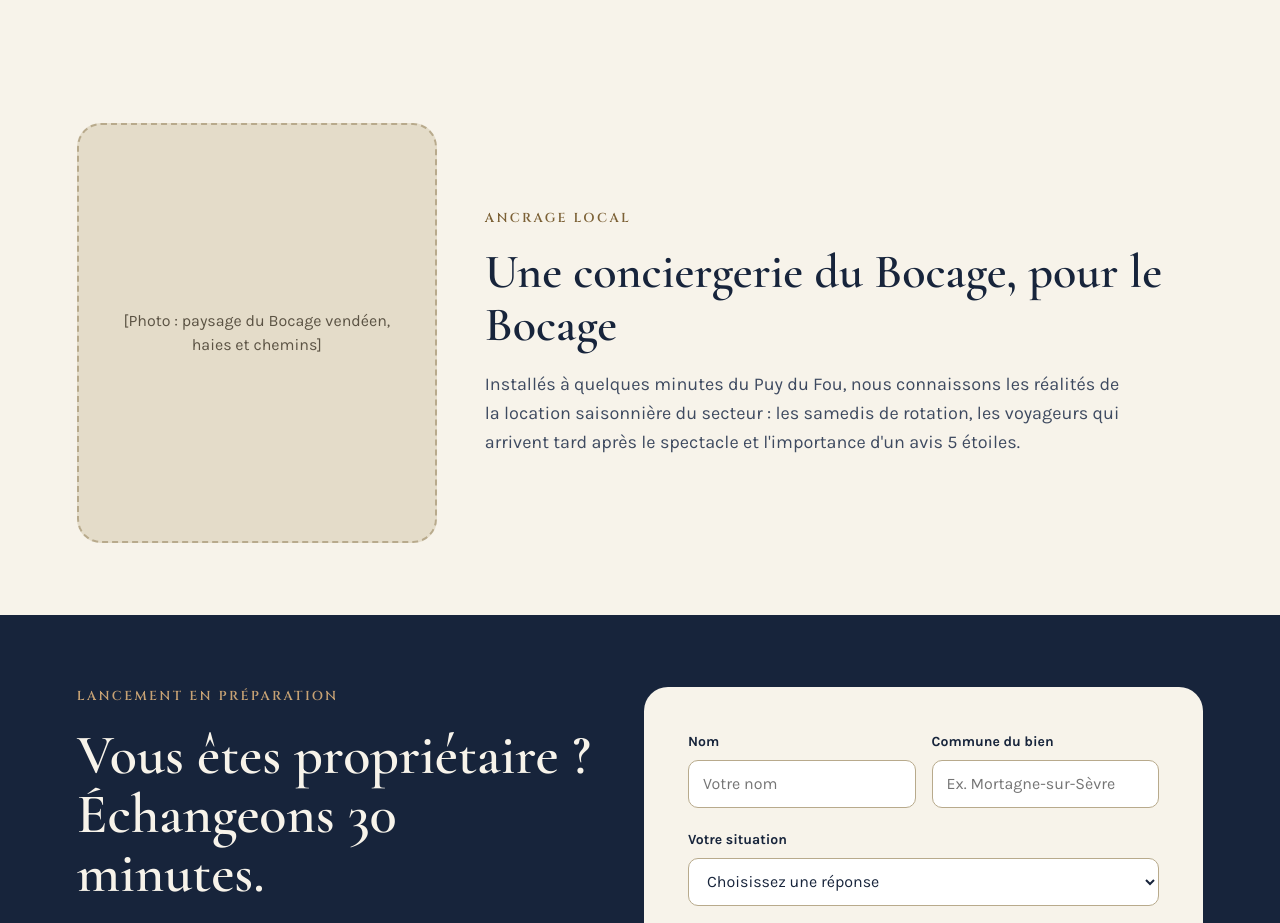
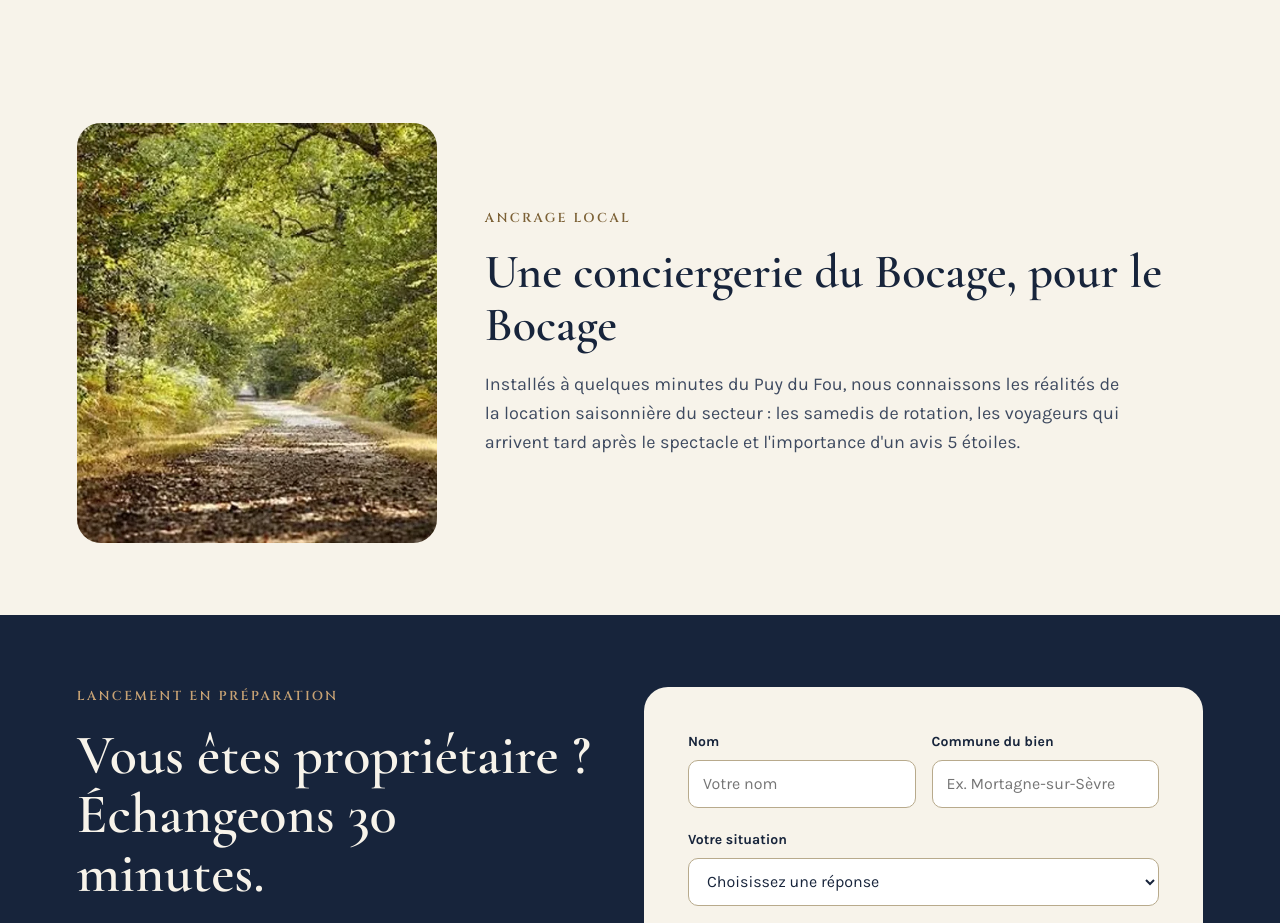
Before and after one commit to nvoleau/siteconcieregerie, a website: page senechal-landing/index.html in a window 1280 px wide. Shown: the part 2540-3463 px from the top of the page. Drawn offline with Linux system fonts and the light colour scheme; a web font is replaced by a local one.

Commit message:
mobile first

```diff
--- a/senechal-landing/css/style.css
+++ b/senechal-landing/css/style.css
@@ -458,14 +458,14 @@ textarea:focus-visible {
   aspect-ratio: 6 / 7;
   border-radius: var(--radius-block);
   background: var(--card-border);
-  border: 2px dashed #B8AA8C;
-  display: flex;
-  align-items: center;
-  justify-content: center;
-  color: #5B5344;
-  font-size: 16px;
-  text-align: center;
-  padding: 28px;
+  display: block;
+  overflow: hidden;
+}
+
+.local-photo img {
+  width: 100%;
+  height: 100%;
+  object-fit: cover;
 }
 
 .local-content {
@@ -749,7 +749,7 @@ textarea:focus-visible {
 
 @media (max-width: 1024px) {
   .hero { flex-direction: column; align-items: stretch; }
-  .hero-image { width: 100%; order: -1; }
+  .hero-image { width: 100%; }
   .hero-image img { aspect-ratio: 16 / 9; }
   .grid-3 { grid-template-columns: 1fr; }
   .local { flex-direction: column; }
--- a/senechal-landing/index.html
+++ b/senechal-landing/index.html
@@ -158,8 +158,10 @@
   </section>
 
   <section class="local">
-    <!-- TODO: photo — remplacer par une photo réelle du Bocage vendéen (haies, chemins) -->
-    <div class="local-photo">[Photo&nbsp;: paysage du Bocage vendéen, haies et chemins]</div>
+    <picture class="local-photo">
+      <source srcset="/img/bocage-chemin.webp" type="image/webp">
+      <img src="/img/bocage-chemin.jpg" width="480" height="560" alt="Chemin bordé de haies bocagères, typique du Bocage vendéen" loading="lazy">
+    </picture>
     <div class="local-content">
       <p class="eyebrow">Ancrage local</p>
       <h2 class="local-title">Une conciergerie du Bocage, pour le Bocage</h2>
```
Also changed, not shown: senechal-landing/build-assets.js (+10 -0 lines), senechal-landing/README.md, senechal-landing/assets/bocage-chemin.jpg (added), senechal-landing/img/bocage-chemin.jpg (added), senechal-landing/img/bocage-chemin.webp (added).
